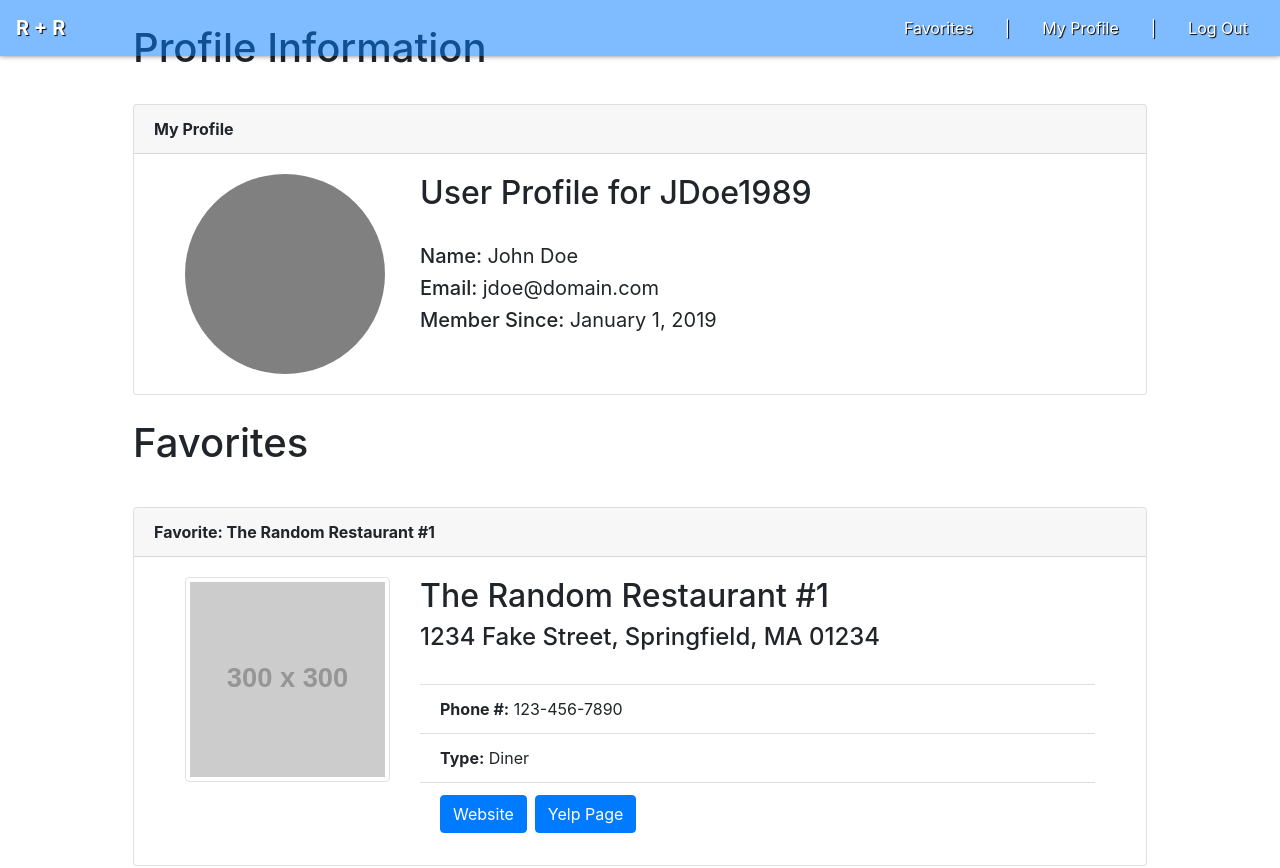
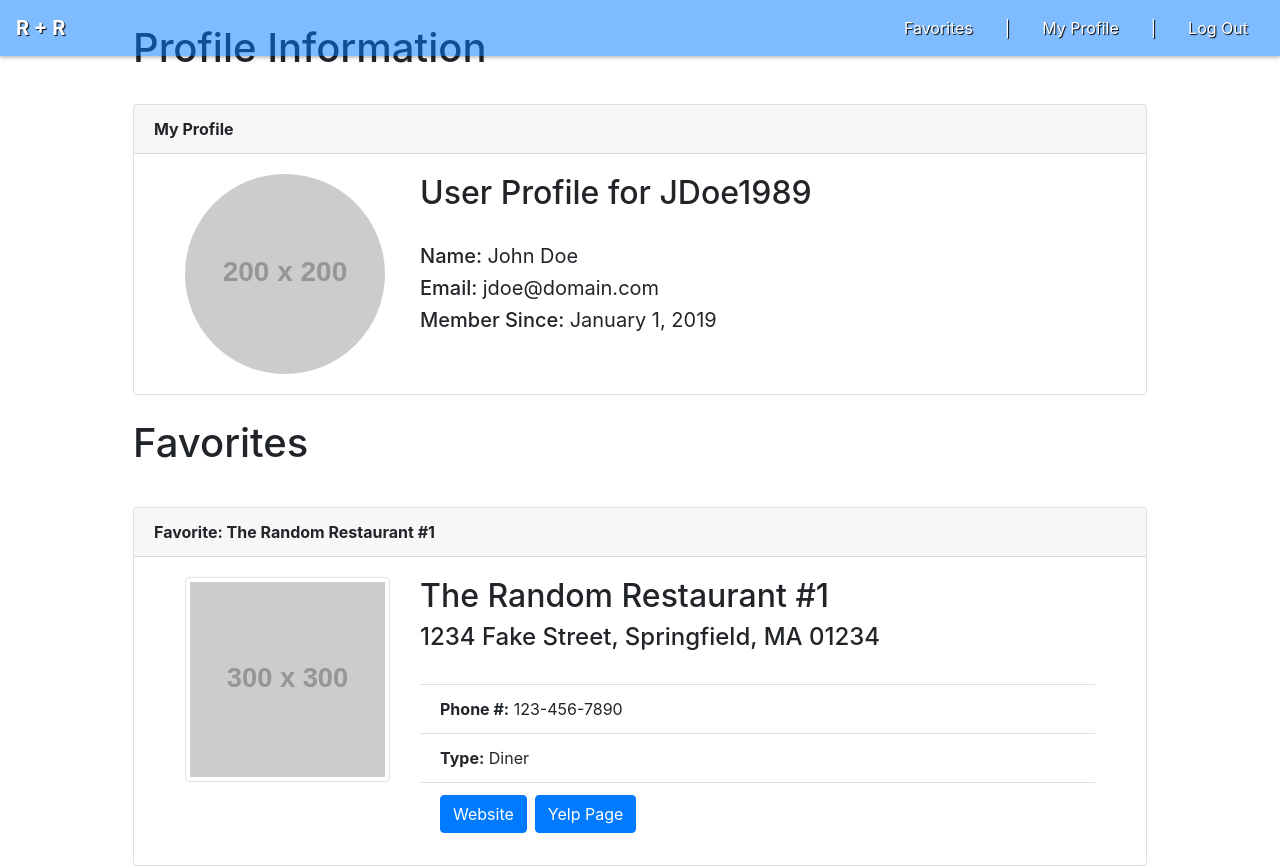
Before and after one commit to Tygabomb/RR-project-3, a React (Create React App) app in the folder client/: page /profile in a window 1280 px wide. Shown: the top 868 px of the page. Built offline with nearby package versions, Linux system fonts and the light colour scheme.

Commit message:
Made some changes to the profile card and links

```diff
--- a/client/src/App.js
+++ b/client/src/App.js
@@ -45,9 +45,7 @@ class App extends Component {
               <Application />
               <Footer />
             </Route>
-            <Route exact path="/register">
-              <RegPage />
-            </Route>
+            <Route exact path="/register" component={RegPage} />
             <Route exact path="/favorites">
               <Navbar />
               <Footer />
--- a/client/src/components/ProfilePage/index.js
+++ b/client/src/components/ProfilePage/index.js
@@ -2,7 +2,7 @@ import React, { Component } from "react";
 
 class Profile extends Component {
     state = {
-        profileImage: "",
+        profileImage: "https://via.placeholder.com/200",
         username: "JDoe1989",
         firstName: "John",
         lastName: "Doe",
@@ -53,7 +53,7 @@ class Profile extends Component {
     }
 
     userImage = {
-        // backgroundImage: "url('" + this.profileImage + "')",
+        backgroundImage: "url('" + this.state.profileImage +  "')",
         backgroundColor: "grey",
         borderRadius: "50%",
         height: "200px",
@@ -111,8 +111,8 @@ class Profile extends Component {
                                             <li className="list-group-item"><b>Phone #:</b> {location.phoneNum}</li>
                                             <li className="list-group-item"><b>Type:</b> {location.type}</li>
                                             <li className="list-group-item">
-                                                <a className="btn btn-primary mr-2" href={location.website}>Website</a>
-                                                <a className="btn btn-primary" href={location.yelp}>Yelp Page</a>
+                                                <a className="btn btn-primary mr-2" href={location.website} rel="noopener noreferrer" target="_blank">Website</a>
+                                                <a className="btn btn-primary" href={location.yelp} rel="noopener noreferrer" target="_blank">Yelp Page</a>
                                             </li>
                                         </ul>
                                     </div>
```
